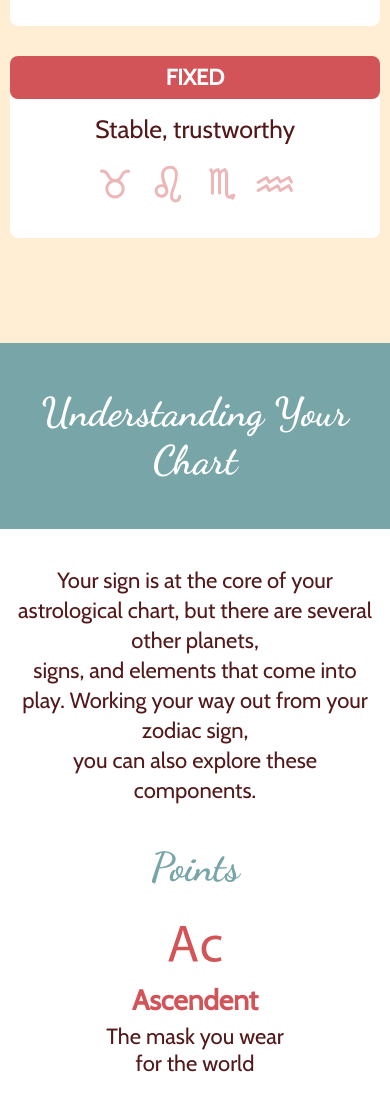
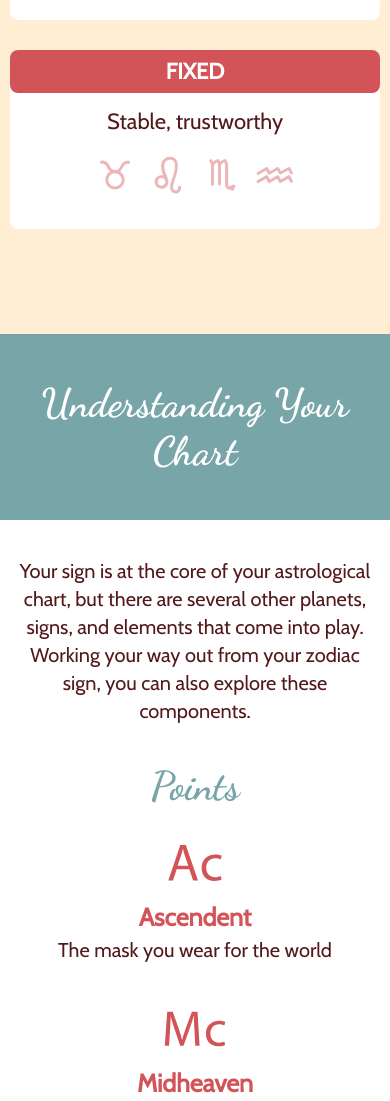
Before and after one commit to codingclap/astrological-basic, a plain HTML site: page index.html in a window 390 px wide. Shown: the part 4883-5984 px from the top of the page. Drawn offline with nearby package versions, Linux system fonts and the light colour scheme.

Commit message:
Font-size udate

```diff
--- a/style.css
+++ b/style.css
@@ -490,6 +490,9 @@ body{
 }
 
 @media screen and (max-width: 940px) {
+  br{
+    display: none;
+  }
 	.cp-astrology-healers .understand-img-heading{
 		display: none;
 	}
@@ -762,3 +765,19 @@ body{
   line-height: 35px;
 }
 }
+
+@media screen and (max-width: 440px){
+  .cp-astrology-healers .modalities-col p {
+    font-size: 22px;
+}
+.cp-astrology-healers .understanding-desc p {
+  font-size: 20px;
+  line-height: 28px;
+}
+.cp-astrology-healers .point-col h2 {
+  font-size: 25px;
+}
+.cp-astrology-healers .point-col p {
+  font-size: 20px;
+}
+}
```
